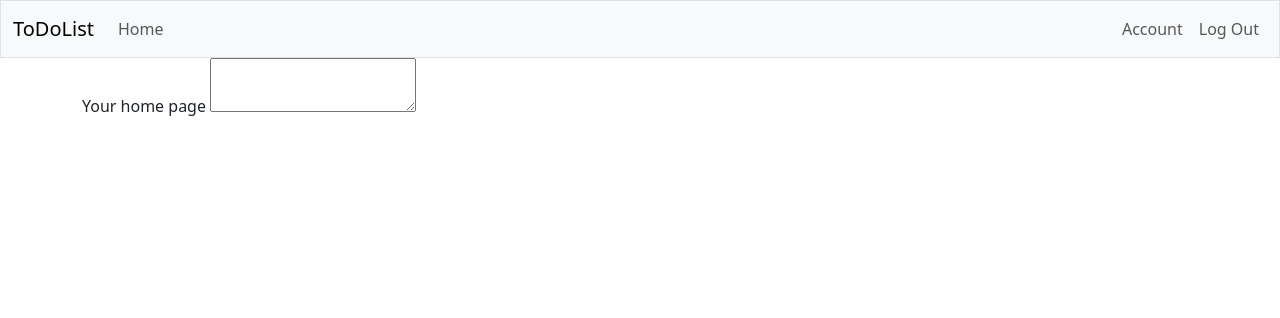
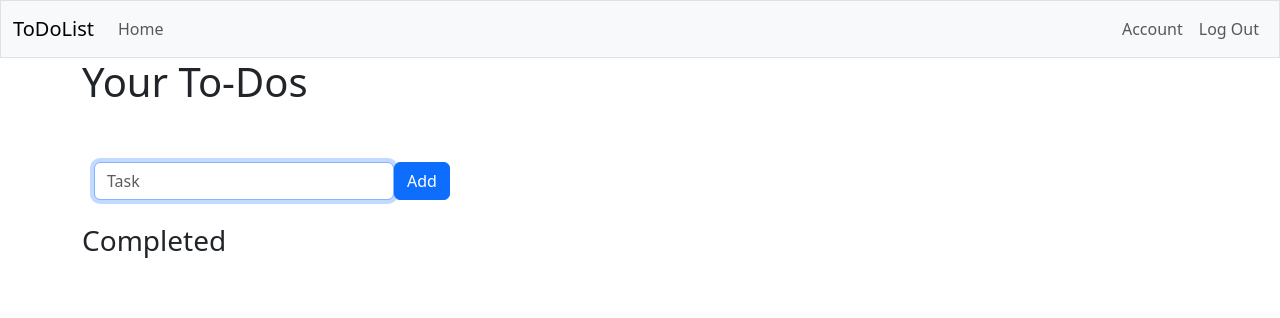
Before and after one commit to p-kessler/To-Do-List, a Flask app: page /home in a window 1280 px wide. Shown: the top 318 px of the page. Run offline with Flask 3, Linux system fonts and the light colour scheme; the visitor is signed in with stand-in values (Sample User, id 1); data that the repository does not hold is empty.

Commit message:
Can now add and delete tasks

```diff
--- a/app.py
+++ b/app.py
@@ -2,12 +2,13 @@ from flask_login import LoginManager, login_required
 from flask_sqlalchemy import SQLAlchemy
 from os import path
 from flask_login import LoginManager, login_user, login_required, logout_user, current_user
-from flask import Flask, flash, redirect, render_template, request, session, url_for
+from flask import Flask, flash, redirect, render_template, request, session, url_for, jsonify
 from models import db, Users, Tasks
 import secrets
 import re
 from sqlalchemy.exc import SQLAlchemyError
 from werkzeug.security import generate_password_hash, check_password_hash
+import json
 
 app = Flask(__name__)
 app.config["SECRET_KEY"] = secrets.token_hex(16)
@@ -145,8 +146,21 @@ def login():
 @login_required
 def home():
     if request.method == "POST":
-        # do something
-        pass
+        task = request.form.get("task")
+
+        if len(task) < 1:
+            flash("Task is too short!", category="error")
+        else:
+            try:
+                new_task = Tasks(task=task, user_id=current_user.id)
+                db.session.add(new_task)
+                db.session.commit()
+            except SQLAlchemyError as e:
+                db.session.rollback()
+                flash(f"Error adding task: {str(e)}", category="error")
+                return render_template("home.html", task=task)
+
+
 
     return render_template("home.html")
 
@@ -159,8 +173,48 @@ def account():
 def inject_user():
     return dict(user=current_user)
 
+@app.route("/delete-task", methods=["DELETE"])
+def delete_task():
+    data = request.get_json()
+    task_id = data['id']
+    task = Tasks.query.get(task_id)
+    if task:
+        db.session.delete(task)
+        db.session.commit()
+
+    return jsonify({'success': True})
+
+@app.route("/mark-complete", methods=["PUT"])
+def mark_complete():
+    data = request.get_json()
+    task_id = data['id']
+    task = Tasks.query.get(task_id)
+
+    if task:
+        task.status = "complete"
+        db.session.commit()
+
+    return jsonify({'success': True})
+
+
 if __name__ == "__main__":
     # Create database
     with app.app_context():
         db.create_all()
     app.run(debug=True)
+
+
+
+
+
+
+
+    # task = json.loads(request.data)
+    # task_id = task["task_id"]
+    # task = Tasks.query.get(task_id)
+
+    # if task:
+    #     if task.user_id == current_user.id:
+    #         db.session.delete(task)
+    #         db.session.commit()
+    #         return  jsonify({})
--- /dev/null
+++ b/static/main.css
@@ -0,0 +1,14 @@
+.task-input {
+    max-width: 300px;
+}
+
+/* .tasks {
+    width: 200px;
+    display: inline-block;
+} */
+
+/* .list-group-item {
+    display: flex;
+    justify-content: space-between;
+    align-items: center;
+} */
--- a/templates/base.html
+++ b/templates/base.html
@@ -3,6 +3,7 @@
 <head>
     <meta charset="UTF-8">
     <meta name="viewport" content="width=device-width, initial-scale=1.0">
+    <link href="static/main.css" rel="stylesheet">
     <link href="https://cdn.jsdelivr.net/npm/bootstrap@5.3.3/dist/css/bootstrap.min.css" rel="stylesheet" integrity="sha384-QWTKZyjpPEjISv5WaRU9OFeRpok6YctnYmDr5pNlyT2bRjXh0JMhjY6hW+ALEwIH" crossorigin="anonymous">
     <title>{% block title%}{%endblock%}</title>
 </head>
@@ -70,3 +71,8 @@
     <script src="https://cdn.jsdelivr.net/npm/bootstrap@5.3.3/dist/js/bootstrap.bundle.min.js" integrity="sha384-YvpcrYf0tY3lHB60NNkmXc5s9fDVZLESaAA55NDzOxhy9GkcIdslK1eN7N6jIeHz" crossorigin="anonymous"></script>
 </body>
 </html>
+
+    <!-- <script
+        type="text/javascript"
+        src="{{ url_for('static', filename='main.js') }}">
+    </script> -->
--- a/templates/home.html
+++ b/templates/home.html
@@ -1,15 +1,114 @@
 {% extends "base.html" %}
 
 
-{% block title%}Tasks{% endblock %}
+{% block title%}Home{% endblock %}
 
 {% block body %}
-Your home page
+<h1>Your To-Dos</h1>
+<br>
+
+<ul class="list-group list-group-flush">
+    {% for task in user.tasks %}
+    {% if task.status == "incomplete" %}
+
+    <!-- Fix this issues vs keeping button outside of <li> -->
+    <div class="container d-flex">
+        <li class="list-group-item task" data-task_id="{{ task.id }}">{{ task.task }}
+            <button class="complete">
+                <span aria-hidden="true">&#x2713;</span>
+            </button>
+            <button class="delete">
+                <span aria-hidden="true">&times;</span>
+            </button>
+        </li>
+    </div>
+    {% endif %}
+    {% endfor %}
+</ul>
+
+
+<br>
+
+<form method="post">
+        <div class="container d-flex">
+            <input autocomplete="off" autofocus class="form-control task-input" name="task" placeholder="Task" size="20" type="text">
+            <button type="submit" class="btn btn-primary" type="submit">Add</button>
+
+        </div>
+</form>
+
+<br>
+<h3>Completed</h3>
+<ul class="list-group list-group-flush" id="completed-tasks">
+    {% for task in user.tasks %}
+    {% if task.status == "complete" %}
+    <div class="container d-flex">
+        <li class="list-group-item task" data-task_id="{{ task.id }}">{{ task.task }}
+            <button class="delete">
+                <span aria-hidden="true">&times;</span>
+            </button>
+        </li>
+    </div>
+    {% endif %}
+    {% endfor %}
+</ul>
+
+<script>
+    document.querySelectorAll('.delete').forEach(button => {
+        button.addEventListener('click', function() {
+            const taskId = this.parentElement.getAttribute('data-task_id');
+            fetch('/delete-task', {
+                method: 'DELETE',
+                body: JSON.stringify({ id: taskId }),
+                headers: { 'Content-Type': 'application/json' }
+            })
+            .then(response => response.json())
+            .then(data => {
+                console.log(data);
+                if (data.success) {
+                    this.parentElement.remove();
+                }
+            });
+        });
+    });
+</script>
+
+<script>
+    document.querySelectorAll('.complete').forEach(button => {
+        button.addEventListener('click', function() {
+            const taskId = this.parentElement.getAttribute('data-task_id');
+            fetch('/mark-complete', {
+                method: 'PUT',
+                body: JSON.stringify({ id: taskId }),
+                headers: { 'Content-Type': 'application/json' }
+            })
+            .then(response => response.json())
+            .then(data => {
+                if (data.success) {
+                    // this.parentElement.classList.add('completed');
+                    const completedSection = document.querySelector('#completed-tasks');
+                    completedSection.appendChild(this.parentElement);
+                    // this.style.display = 'none'; // Hide the button
+                    this.remove();
+                }
+            });
+        });
+    });
+</script>
+
+{% endblock %}
 
 
 
-<textarea></textarea>
 
 
 
-{% endblock %}
+<!-- <div class="container d-flex">
+    <li class="list-group-item tasks">{{ task.task }}
+        <button class="mark-complete">
+            <span aria-hidden="true">&#x2713;</span>
+        </button>
+        <button class="delete-button" onclick="deleteTask({{ task.id }})">
+            <span aria-hidden="true">&times;</span>
+        </button>
+    </li> -->
```
Also changed, not shown: static/main.js (added, +8 -0 lines).
